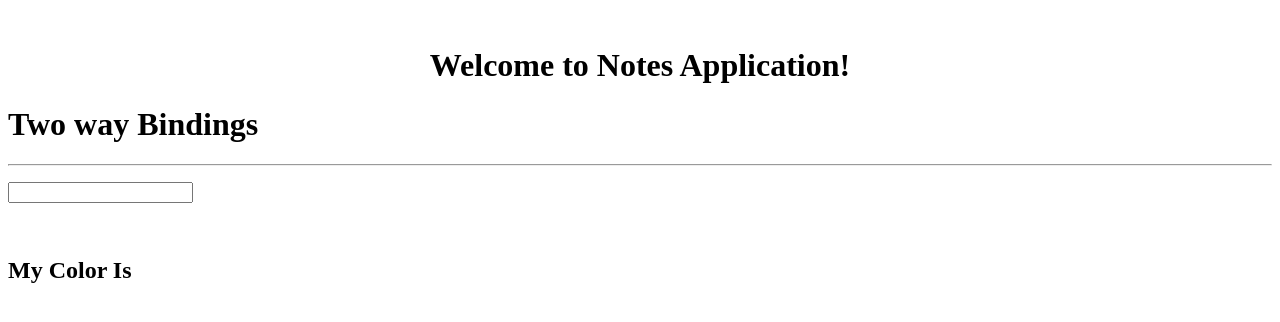
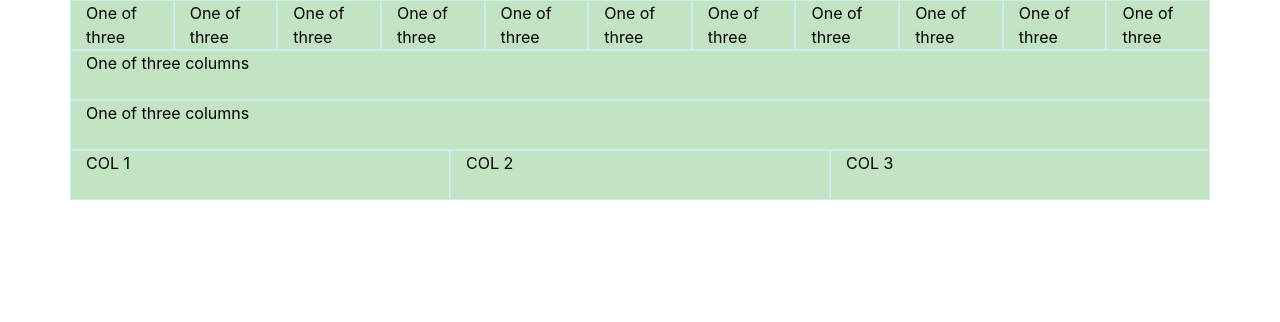
Before and after one commit to abhimkdm/NotesApp, an Angular app: page / in a window 1280 px wide. Shown: the top 322 px of the page. Built offline with nearby package versions, Linux system fonts and the light colour scheme.

Commit message:
Fiters, Pipes & BootStrap
Fiters, Pipes & BootStrap

```diff
--- a/package.json
+++ b/package.json
@@ -20,6 +20,7 @@
     "@angular/platform-browser": "^6.1.0",
     "@angular/platform-browser-dynamic": "^6.1.0",
     "@angular/router": "^6.1.0",
+    "bootstrap": "^4.3.1",
     "core-js": "^2.5.4",
     "rxjs": "~6.2.0",
     "zone.js": "~0.8.26"
--- /dev/null
+++ b/src/app/Examples/bootstrap/bootstrap.component.css
@@ -0,0 +1,8 @@
+
+
+.grey {
+    background-color: rgb(194, 228, 194);
+    color: black;
+    border: 1px solid #cceeee;
+    height: 50px;
+}
--- /dev/null
+++ b/src/app/Examples/bootstrap/bootstrap.component.html
@@ -0,0 +1,76 @@
+<!-- <div class="container-fluid">
+  <div class="row">
+    <div class="col">
+      <div class="jumbotron">
+        Container fluid
+      </div>
+    </div>
+  </div>
+</div> -->
+
+<!-- <div class="container">
+    <div class="row">
+      <div class="col">
+        <div class="jumbotron">
+          Container
+        </div>
+      </div>
+    </div>
+  </div> -->
+
+<div class="container">
+  <div class="row">
+    <div class="col grey">
+      One of three columns
+    </div>
+    <div class="col grey">
+      One of three columns
+    </div>
+    <div class="col grey">
+      One of three columns
+    </div>
+    <div class="col grey">
+      One of three columns
+    </div>
+    <div class="col grey">
+      One of three columns
+    </div>
+    <div class="col grey">
+      One of three columns
+    </div>
+    <div class="col grey">
+      One of three columns
+    </div>
+    <div class="col grey">
+      One of three columns
+    </div>
+    <div class="col grey">
+      One of three columns
+    </div>
+    <div class="col grey">
+      One of three columns
+    </div>
+    <div class="col grey">
+      One of three columns
+    </div>
+    <div class="col grey">
+      One of three columns
+    </div>
+  </div>
+  <div class="row">
+    <div class="col grey">
+      One of three columns
+    </div>
+  </div>
+  <div class="row">
+    <div class="col-12 col-sm-12 col-md-6 col-lg-4 grey">
+      COL 1
+    </div>
+    <div class="col-12 col-sm-12 col-md-6 col-lg-4 grey">
+      COL 2
+    </div>
+    <div class="col-12 col-sm-12 col-md col-lg-4 grey">
+      COL 3
+    </div>
+  </div>
+</div>
--- /dev/null
+++ b/src/app/Examples/bootstrap/bootstrap.component.ts
@@ -0,0 +1,15 @@
+import { Component, OnInit } from '@angular/core';
+
+@Component({
+  selector: 'note-bootstrap',
+  templateUrl: './bootstrap.component.html',
+  styleUrls: ['./bootstrap.component.css']
+})
+export class BootstrapComponent implements OnInit {
+
+  constructor() { }
+
+  ngOnInit() {
+  }
+
+}
--- /dev/null
+++ b/src/app/Examples/pipe/pipe.component.html
@@ -0,0 +1,15 @@
+<h1>Pipes </h1>
+<hr>
+<fieldset>
+    <legend>Built-In Pipes</legend>
+    <h2> UpperCase Pipe : {{text | uppercase}} </h2>
+    <h2> Lowercase Pipe : {{text | lowercase}} </h2>
+    <h2> Curreny Pipe : {{ '2000.0' | currency : 'USD'}} </h2>
+    <h2> Date Format Pipe : {{'7/18/2019' | date : 'd/M/y'}}</h2>
+</fieldset>
+
+<br>
+<fieldset>
+    <legend>Custom Pipes</legend>
+    <h2> Custom Pipe : {{ text | reverse : 'something'}} </h2>
+</fieldset>
--- /dev/null
+++ b/src/app/Examples/pipe/pipe.component.ts
@@ -0,0 +1,17 @@
+import { Component, OnInit } from '@angular/core';
+
+@Component({
+  selector: 'note-pipe',
+  templateUrl: './pipe.component.html',
+  styleUrls: ['./pipe.component.css']
+})
+export class PipeComponent implements OnInit {
+
+  public text : string = "Angular";
+
+  constructor() { }
+
+  ngOnInit() {
+  }
+
+}
--- /dev/null
+++ b/src/app/Examples/pipe/reverse.pipe.ts
@@ -0,0 +1,17 @@
+import { Pipe, PipeTransform } from "@angular/core";
+
+@Pipe({
+    name : 'reverse'
+})
+
+export class ReversePipe implements PipeTransform {
+
+    transform(value: any, args: any) {
+        console.log(value.split(''));
+        console.log(value.split('').reverse());
+        console.log(value.split('').reverse().join(''));
+        console.log(args);
+       return value.split('').reverse().join('');
+    }
+
+}
--- a/src/app/app.component.html
+++ b/src/app/app.component.html
@@ -1,9 +1,2 @@
-<!--The content below is only a placeholder and can be replaced.-->
-<br>
-<div style="text-align:center">
-  <h1>
-    Welcome to {{ title }}!
-  </h1>
- </div>
 
-<note-bindings></note-bindings>
+<note-bootstrap></note-bootstrap>
--- a/src/index.html
+++ b/src/index.html
@@ -4,8 +4,7 @@
   <meta charset="utf-8">
   <title>Notesapp</title>
   <base href="/">
-
-  <meta name="viewport" content="width=device-width, initial-scale=1">
+  <meta name="viewport" content="width=device-width, initial-scale=1, shrink-to-fit=no">
   <link rel="icon" type="image/x-icon" href="favicon.ico">
   <link rel="stylesheet" href="https://stackpath.bootstrapcdn.com/font-awesome/4.7.0/css/font-awesome.min.css">
 </head>
--- a/src/styles.css
+++ b/src/styles.css
@@ -1 +1,2 @@
 /* You can add global styles to this file, and also import other style files */
+@import '~bootstrap/dist/css/bootstrap.min.css';
```
Also changed, not shown: src/app/Examples/shared.module.ts (+11 -2 lines), src/app/Examples/pipe/pipe.component.css (added), 1 other file (tests, documents, lock files or other folders).
